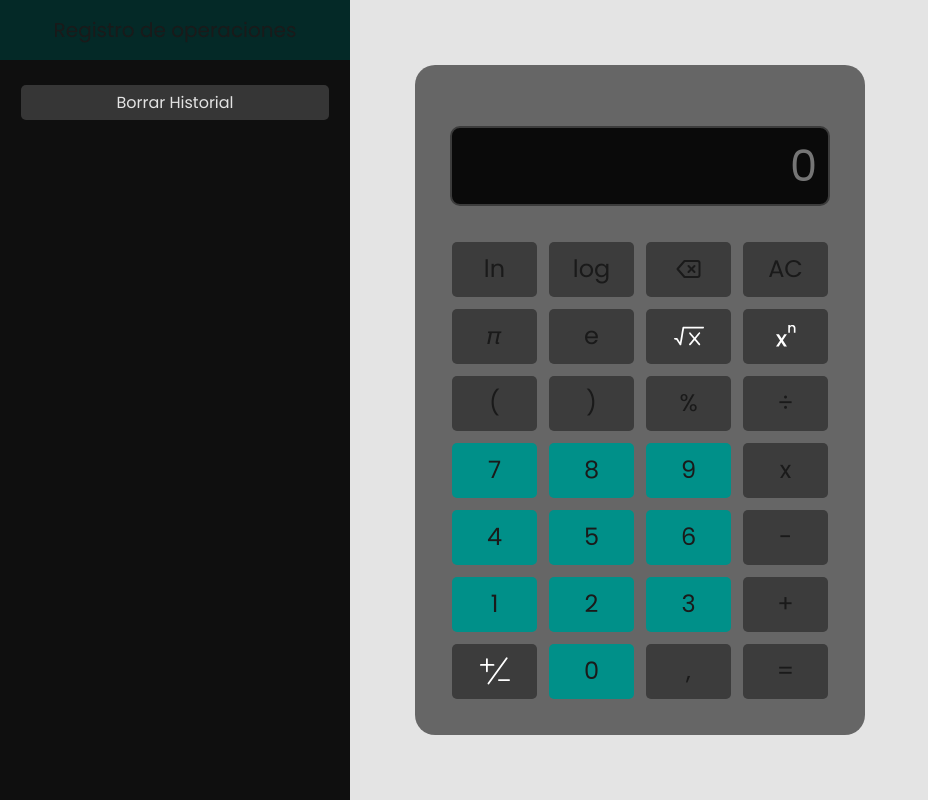
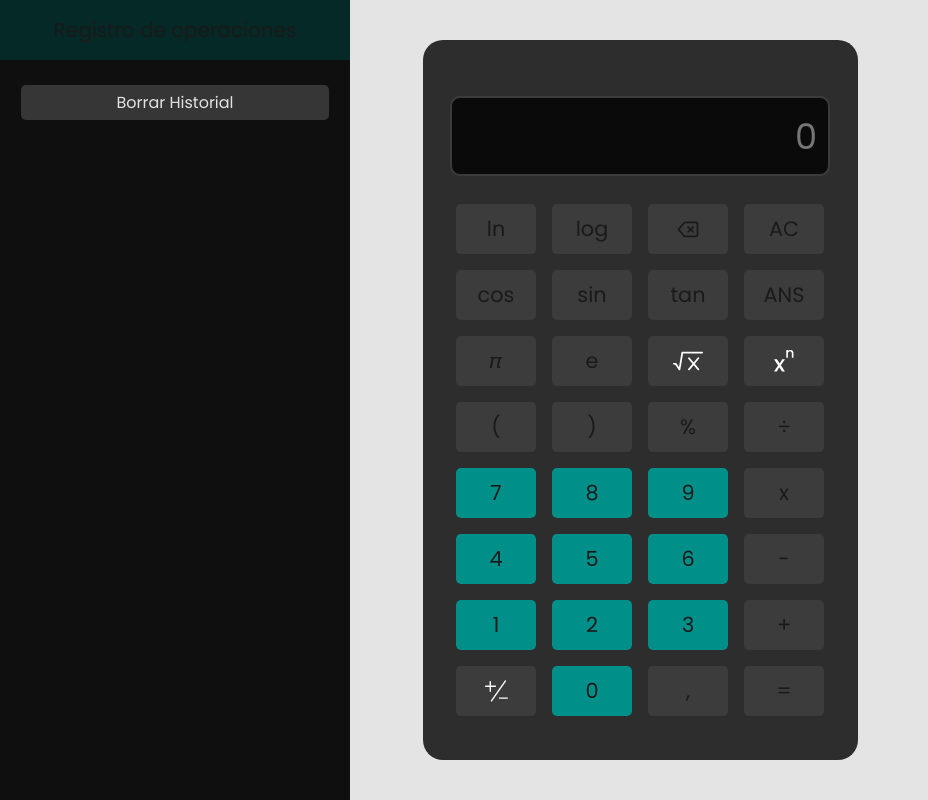
Before and after one commit to alex-arraga/basic-calculator, a React (Create React App) app: page / in a window 1280 px wide. Shown: the whole page, without its empty margins (0-928 px from the left). Built offline with nearby package versions, Linux system fonts and the light colour scheme.

Commit message:
Añadí nuevas funcionalidades: COS, SEN, TAN Ajuste de estilo de calculadora en base a estos nuevos Botones
Ajusté el problema de puntos en decimales como por ej. '2,450.302'
Ahora 'Backspace' pone la pantalla en blanco por completo si se genera un 'Error'

```diff
--- a/src/Components/Calculadora.jsx
+++ b/src/Components/Calculadora.jsx
@@ -38,7 +38,6 @@ function Calculadora() {
         // ExpReg para agregar puntos cada tres dígitos
         const colocarPuntos = /\B(?=(\d{3})+(?!\d))/g;
         const pantallaFormateada = valorPantalla
-
             // Elimina los puntos existentes antes de hacer el proximo reemplazo
             .replace(/\./g, '')
             // Agrega los puntos siempre que la condicion se cumpla
@@ -46,7 +45,9 @@ function Calculadora() {
 
         // Actualizar el estado solo si es necesario (evitar bucle infinito)
         if (pantallaFormateada !== valorPantalla) {
-            setValorPantalla(pantallaFormateada);
+            if ((!/,\d{3,}/.test(valorPantalla))) {
+                setValorPantalla(pantallaFormateada);
+            }
         }
     }, [valorPantalla]);
 
@@ -72,7 +73,10 @@ function Calculadora() {
             // ExpReg
             const expRaiz = /√\(([^)]+)\)/g;
             const expLog = /log\((-?\d+(\.\d+)?)\)/g;
-            const expLn = /ln\((-?\d+(\.\d+)?)\)/g;;
+            const expLn = /ln\((-?\d+(\.\d+)?)\)/g;
+            const expTan = /tan\((-?\d+(\.\d+)?)\)/g;
+            const expCos = /cos\((-?\d+(\.\d+)?)\)/g;
+            const expSen = /sin\((-?\d+(\.\d+)?)\)/g;
 
             // Valores fijos
             valorConvertido = valorConvertido.replace(/\./g, '');
@@ -87,13 +91,30 @@ function Calculadora() {
                 const resultadoRaiz = Math.sqrt(evaluate(valor));
                 return resultadoRaiz;
             });
+
             valorConvertido = valorConvertido.replace(expLog, (_, valor) => {
                 const resultadoLog = Math.log10(evaluate(valor));
                 return resultadoLog
             });
+
             valorConvertido = valorConvertido.replace(expLn, (_, valor) => {
                 const resultadoLn = Math.log(evaluate(valor));
                 return resultadoLn
+            });
+
+            valorConvertido = valorConvertido.replace(expTan, (_, valor) => {
+                const resultadoTan = Math.tan(evaluate(valor));
+                return resultadoTan
+            });
+
+            valorConvertido = valorConvertido.replace(expCos, (_, valor) => {
+                const resultadoCos = Math.cos(evaluate(valor));
+                return resultadoCos
+            });
+
+            valorConvertido = valorConvertido.replace(expSen, (_, valor) => {
+                const resultadoSen = Math.sin(evaluate(valor));
+                return resultadoSen
             });
 
             return valorConvertido;
@@ -113,8 +134,11 @@ function Calculadora() {
                     };
 
                     const resultado = evaluate(expresionConvertida());
-                    const redondearDecimales = resultado.toFixed(1);
-                    const resultadoString = redondearDecimales.toString();
+                    // const redondearDecimales = resultado.toFixed(1);
+                    // const resultadoString = redondearDecimales.toString();
+
+                    // No redondea decimales
+                    const resultadoString = resultado.toString();
 
                     const resultadoFormateado = resultadoString.replace('.', ',');
                     const eliminarCeroFinal = /,0$/.test(resultadoFormateado);
@@ -169,6 +193,9 @@ function Calculadora() {
     // Teclas especiales 'Backspace' y 'r'
     const borrarUnValor = () => {
         setValorPantalla(() => valorPantalla.slice(0, -1))
+        if (valorPantalla == 'Error') {
+            setValorPantalla('')
+        }
     }
 
 
@@ -246,6 +273,12 @@ function Calculadora() {
                 <Boton accionClick={() => setValorPantalla('')}>AC</Boton>
             </div>
             <div className='filas'>
+                <Boton accionClick={() => mostrar('cos(')}>cos</Boton>
+                <Boton accionClick={() => mostrar('sin(')}>sin</Boton>
+                <Boton accionClick={() => mostrar('tan(')}>tan</Boton>
+                <Boton accionClick={() => recuperarUltimoResultado()}>ANS</Boton>
+            </div>
+            <div className='filas'>
                 <Boton accionClick={mostrar}>𝜋</Boton>
                 <Boton accionClick={mostrar}>e</Boton>
                 <Boton accionClick={() => mostrar('√(')}>
--- a/src/StyleSheets/Botones.css
+++ b/src/StyleSheets/Botones.css
@@ -1,12 +1,12 @@
 .contenedor-simbolo {
     display: flex;
-    margin: 3px 6px;
-    width: 85px;
-    height: 55px;
+    margin: 4px 8px;
+    width: 80px;
+    height: 50px;
     justify-content: center;
     align-items: center;
     border-radius: 5px;
-    font-size: 1.5em;
+    font-size: 1.3em;
     cursor: pointer;
 }
 
--- a/src/StyleSheets/Calculadora.css
+++ b/src/StyleSheets/Calculadora.css
@@ -3,9 +3,9 @@
     flex-direction: column;
     justify-content: center;
     align-items: center;
-    width: 450px;
-    height: 670px;
-    background-color: rgba(0, 0, 0, 0.55);
+    width: 435px;
+    height: 720px;
+    background-color: rgba(0, 0, 0, 0.8);
     border-radius: 20px;
 }
 
@@ -13,14 +13,17 @@
     display: flex;
     align-items: center;
     justify-content: center;
-    margin: 3px 25px;
+    margin: 4px 0;
 }
 
+.img-raiz {
+    filter: invert(100%);
+    width: 30px;
+}
 
-.img-raiz,
 .img-conversion-num {
     filter: invert(100%);
-    width: 30px;
+    width: 23px;
 }
 
 .img-potencia {
--- a/src/StyleSheets/Pantalla.css
+++ b/src/StyleSheets/Pantalla.css
@@ -8,9 +8,8 @@
     background-color: #0a0a0a;
     border: 2px solid rgb(60, 60, 60);
     border-radius: 10px;
-    margin: 30px 25px;
-    font-size: 2.7em;
-    /* letter-spacing: 0.2px; Ver que onda esta propiedad*/
+    margin: 20px 0px;
+    font-size: 2.2em;
     color: #ffffff;
     overflow: overlay;
     letter-spacing: 1px;
```
